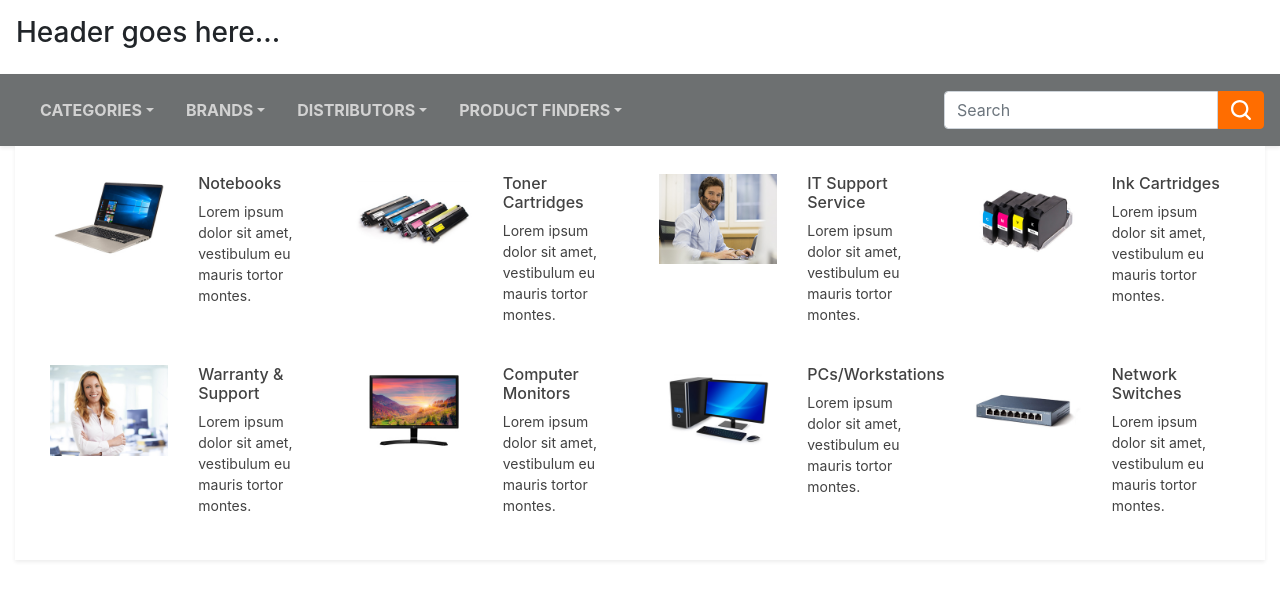
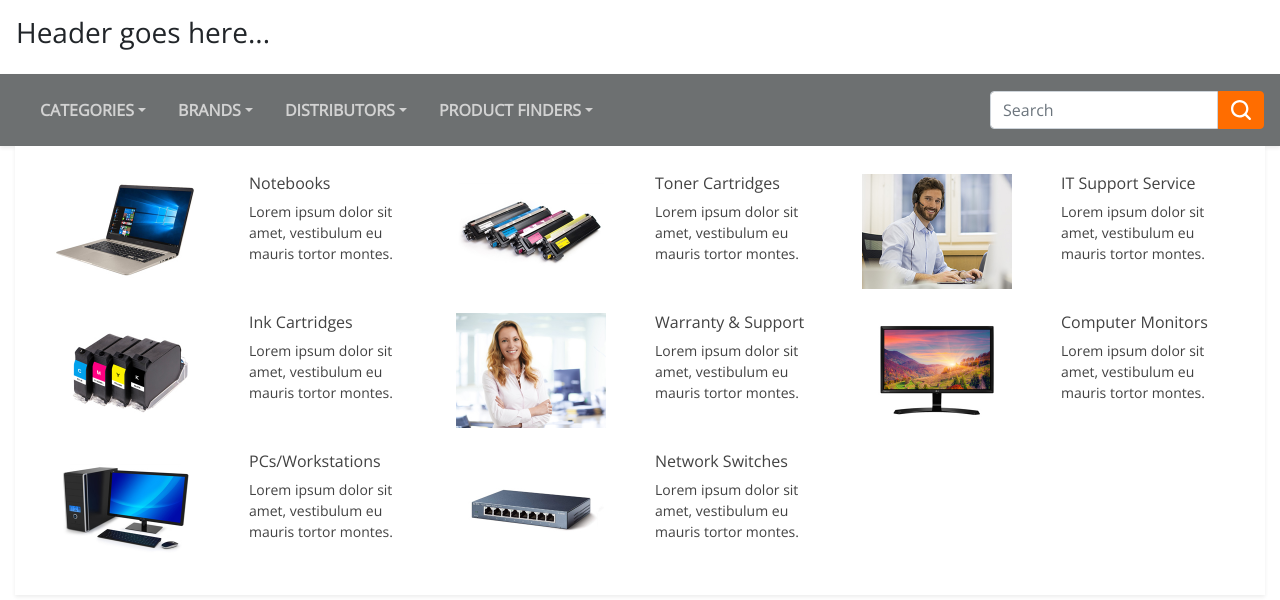
Before and after one commit to AChauHK/SITCnav, a plain HTML site: page index.html in a window 1280 px wide. Both pictures are taken after a click on the link "CATEGORIES". Drawn offline with nearby package versions, Linux system fonts and the light colour scheme.

Commit message:
tidy up code

```diff
--- a/css/custom.css
+++ b/css/custom.css
@@ -63,11 +63,12 @@ p {
 
 /*========================================== CONTENT ==========================================*/
 
+body {
+    min-height: 100vh;
+    font-family: 'Open Sans', sans-serif;
+}
 header img {
     width:100%;
-}
-body {
-    min-height: 100vh;
 }
 section img{
     width:100%;
@@ -78,10 +79,24 @@ section img{
 
 .navbar-toggler {
     border: transparent;
-    height: 2em;
+    height: 2.5em;
 }
 .navbar-toggler img{
     display:block;
+}
+@media only screen and (max-width: 1400px) {
+    .dropdown-menu a {
+        -ms-flex: 0 0 33.333333%;
+        flex: 0 0 33.333333%;
+        max-width: 33.333333%;
+    }
+}
+@media only screen and (max-width: 1100px) {
+    .dropdown-menu a {
+        -ms-flex: 0 0 50%;
+        flex: 0 0 50%;
+        max-width: 50%;
+    }
 }
 @media only screen and (max-width: 1000px) {
     .product-img {
@@ -108,5 +123,7 @@ section img{
     .form-control {
         width: auto;
     }
-
+    .megamenu:last-of-type {
+        display:none;
+    }
   }
--- a/index.html
+++ b/index.html
@@ -1,14 +1,19 @@
 <!doctype html>
 <html lang="en">
 <head>
-    <!-- Required meta tags -->
     <meta charset="utf-8">
     <meta name="viewport" content="width=device-width, initial-scale=1, shrink-to-fit=no">
-
-    <!-- Bootstrap CSS -->
     <link rel="stylesheet" href="https://stackpath.bootstrapcdn.com/bootstrap/4.3.1/css/bootstrap.min.css" integrity="sha384-ggOyR0iXCbMQv3Xipma34MD+dH/1fQ784/j6cY/iJTQUOhcWr7x9JvoRxT2MZw1T" crossorigin="anonymous">
     <link href="css/custom.css" rel="stylesheet">
     <link href="css/flex.css" rel="stylesheet">
+    <link href="https://fonts.googleapis.com/css?family=Open+Sans&display=swap" rel="stylesheet">
+    <link rel="apple-touch-icon" sizes="180x180" href="https://images.stockinthechannel.co.uk/apple-touch-icon.png">
+    <link rel="icon" type="image/png" sizes="32x32" href="https://images.stockinthechannel.co.uk/favicon-32x32.png">
+    <link rel="icon" type="image/png" sizes="16x16" href="https://images.stockinthechannel.co.uk/favicon-16x16.png">
+    <link rel="manifest" href="https://images.stockinthechannel.co.uk/webmanifest.json">
+    <link rel="mask-icon" href="https://images.stockinthechannel.co.uk/safari-pinned-tab.svg" color="#ff6600">
+    <meta name="msapplication-TileColor" content="#ff893b">
+    <meta name="theme-color" content="#ff893b">
     <title>Stock in the Channel</title>
 </head>
 <body>
@@ -27,7 +32,6 @@
         </button>
         <div id="navbarContent" class="collapse navbar-collapse">
             <ul class="ml-2 mr-auto navbar-nav">
-                <!-- Megamenu-->
                 <li class="nav-item dropdown megamenu py-3">
                     <a href="https://www.stockinthechannel.co.uk/Categories/Index" class="display-mobile">Categories</a>
                     <a id="megamneu" href="" data-toggle="dropdown" aria-haspopup="true" aria-expanded="false" class="px-lg-3 nav-link dropdown-toggle font-weight-bold text-uppercase">Categories</a>
@@ -35,57 +39,57 @@
                         <div class="container-fluid">
                             <div class="row bg-white rounded-0 m-0 shadow-sm p-3">
                                 <a href="https://www.stockinthechannel.co.uk/Category/Notebooks/151" class="col-lg-3 col-md-6 col-xs-6 my-2 p-1 flex">
-                                    <div class="col-lg-6 align-middle product-img"><img class="nav-product-img" src="img/SITC-nav-1-notebook.jpg"></div>
-                                    <div class="col-lg-6 align-middle">
+                                    <div class="col-lg-6 flex flex-align-items-center product-img"><img class="nav-product-img" src="img/SITC-nav-1-notebook.jpg"></div>
+                                    <div class="col-lg-6">
                                         <h6>Notebooks</h6>
                                         <p>Lorem ipsum dolor sit amet, vestibulum eu mauris tortor montes.</p>
                                     </div>
                                 </a>
                                 <a href="https://www.stockinthechannel.co.uk/Category/toner-cartridges/375" class="col-lg-3 col-md-6 col-xs-6 my-2 p-1 flex">
-                                    <div class="col-lg-6 align-middle product-img"><img class="nav-product-img" src="img/SITC-nav-2-toner-cartridges.jpg"></div>
-                                    <div class="col-lg-6 align-middle">
+                                    <div class="col-lg-6 flex flex-align-items-center product-img"><img class="nav-product-img" src="img/SITC-nav-2-toner-cartridges.jpg"></div>
+                                    <div class="col-lg-6">
                                         <h6>Toner Cartridges</h6>
                                         <p>Lorem ipsum dolor sit amet, vestibulum eu mauris tortor montes.</p>
                                     </div>
                                 </a>
                                 <a href="https://www.stockinthechannel.co.uk/Category/IT-Support-Services/1546" class="col-lg-3 col-md-6 col-xs-6 my-2 p-1 flex">
-                                    <div class="col-lg-6 align-middle product-img"><img class="nav-product-img" src="img/SITC-nav-3-IT-Service.jpg"></div>
-                                    <div class="col-lg-6 align-middle">
+                                    <div class="col-lg-6 flex flex-align-items-center product-img"><img class="nav-product-img" src="img/SITC-nav-3-IT-Service.jpg"></div>
+                                    <div class="col-lg-6">
                                         <h6>IT Support Service</h6>
                                         <p>Lorem ipsum dolor sit amet, vestibulum eu mauris tortor montes.</p>
                                     </div>
                                 </a>
                                 <a href="https://www.stockinthechannel.co.uk/Category/ink-cartridges/377" class="col-lg-3 col-md-6 col-xs-6 my-2 p-1 flex">
-                                    <div class="col-lg-6 align-middle product-img"><img class="nav-product-img" src="img/SITC-nav-4-Ink-Cartridges.jpg"></div>
-                                    <div class="col-lg-6 align-middle">
+                                    <div class="col-lg-6 flex flex-align-items-center product-img"><img class="nav-product-img" src="img/SITC-nav-4-Ink-Cartridges.jpg"></div>
+                                    <div class="col-lg-6">
                                         <h6>Ink Cartridges</h6>
                                         <p>Lorem ipsum dolor sit amet, vestibulum eu mauris tortor montes.</p>
                                     </div>
                                 </a>
                                 <a href="https://www.stockinthechannel.co.uk/Category/Warranty-Support/839" class="col-lg-3 col-md-6 col-xs-6 my-2 p-1 flex">
-                                    <div class="col-lg-6 align-middle product-img"><img class="nav-product-img" src="img/SITC-nav-5-Warranty.jpg"></div>
-                                    <div class="col-lg-6 align-middle">
+                                    <div class="col-lg-6 flex flex-align-items-center product-img"><img class="nav-product-img" src="img/SITC-nav-5-Warranty.jpg"></div>
+                                    <div class="col-lg-6">
                                         <h6>Warranty &amp Support</h6>
                                         <p>Lorem ipsum dolor sit amet, vestibulum eu mauris tortor montes.</p>
                                     </div>
                                 </a>
                                 <a href="https://www.stockinthechannel.co.uk/Category/computer-monitors/222" class="col-lg-3 col-md-6 col-xs-6 my-2 p-1 flex">
-                                    <div class="col-lg-6 align-middle product-img"><img class="nav-product-img" src="img/SITC-nav-6-Monitor.jpg"></div>
-                                    <div class="col-lg-6 align-middle">
+                                    <div class="col-lg-6 flex flex-align-items-center product-img"><img class="nav-product-img" src="img/SITC-nav-6-Monitor.jpg"></div>
+                                    <div class="col-lg-6">
                                         <h6>Computer Monitors</h6>
                                         <p>Lorem ipsum dolor sit amet, vestibulum eu mauris tortor montes.</p>
                                     </div>
                                 </a>
                                 <a href="https://www.stockinthechannel.co.uk/Category/pcs-workstations/153" class="col-lg-3 col-md-6 col-xs-6 my-2 p-1 flex">
-                                    <div class="col-lg-6 align-middle product-img"><img class="nav-product-img" src="img/SITC-nav-7PCs.jpg"></div>
-                                    <div class="col-lg-6 align-middle">
+                                    <div class="col-lg-6 flex flex-align-items-center product-img"><img class="nav-product-img" src="img/SITC-nav-7PCs.jpg"></div>
+                                    <div class="col-lg-6">
                                         <h6>PCs/Workstations</h6>
                                         <p>Lorem ipsum dolor sit amet, vestibulum eu mauris tortor montes.</p>
                                     </div>
                                 </a>
                                 <a href="https://www.stockinthechannel.co.uk/Category/network-switches/258" class="col-lg-3 col-md-6 col-xs-6 my-2 p-1 flex">
-                                    <div class="col-lg-6 align-middle product-img"><img class="nav-product-img" src="img/SITC-nav-8-Network-Switches.jpg"></div>
-                                    <div class="col-lg-6 align-middle">
+                                    <div class="col-lg-6 flex flex-align-items-center product-img"><img class="nav-product-img" src="img/SITC-nav-8-Network-Switches.jpg"></div>
+                                    <div class="col-lg-6">
                                         <h6>Network Switches</h6>
                                         <p>Lorem ipsum dolor sit amet, vestibulum eu mauris tortor montes.</p>
                                     </div>
@@ -133,7 +137,7 @@
                     </div>
                 </li>
             </ul>
-            <form class="form-inline my-2 my-lg-0">
+            <form class="form-inline my-3 my-lg-0">
                 <input class="form-control" type="search" placeholder="Search" aria-label="Search">
                 <button class="btn btn-primary rounded-right my-2 my-sm-0 ml-0" type="submit">
                     <svg version="1.1" id="Layer_1" xmlns="http://www.w3.org/2000/svg" xmlns:xlink="http://www.w3.org/1999/xlink" x="0px" y="0px"
```
